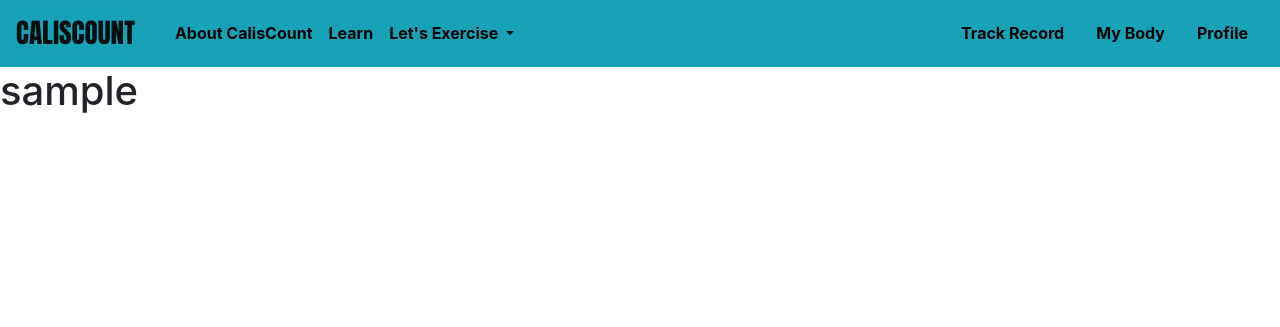
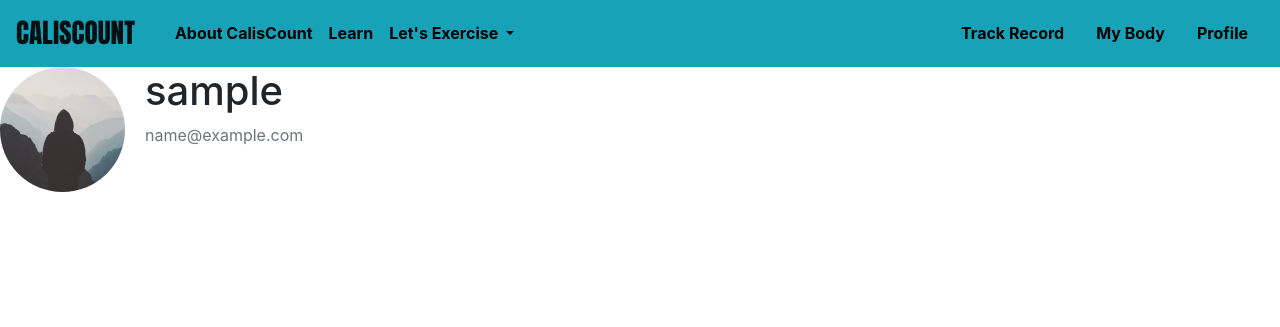
Before and after one commit to mayanksetia13/CalisCount, a Flask app: page /profile in a window 1280 px wide. Shown: the top 327 px of the page. Run offline with Flask 2, Linux system fonts and the light colour scheme; the visitor is signed in with stand-in values (Sample User, id 1); data comes from the database, SQL or seed files in the repository; some libraries are stand-ins or nearby versions.

Commit message:
Account/Profile

```diff
--- a/Calis/calisfit/models.py
+++ b/Calis/calisfit/models.py
@@ -12,7 +12,7 @@ class User(db.Model, UserMixin):
     username = db.Column(db.String(20), unique=True, nullable=False)
     email = db.Column(db.String(120), unique=True, nullable=False)
     image_file = db.Column(db.String(20), unique=False,
-                           nullable=False, default='default.jpeg')
+                           nullable=False, default='default.jpg')
     password = db.Column(db.String(60), nullable=False)
     #mybody = db.relationship('Cred',backref='author',lazy=True)
 
--- a/Calis/calisfit/routes.py
+++ b/Calis/calisfit/routes.py
@@ -70,7 +70,8 @@ def logout():
 @app.route('/profile')
 @login_required
 def profile():
-	return render_template('profile.html',title='Profile')
+	image_file = url_for('static',filename='profile_pics/'+ current_user.image_file)
+	return render_template('profile.html',title='Profile', image_file=image_file)
 
 @app.route('/track')
 @login_required
--- a/Calis/calisfit/static/css/styles.css
+++ b/Calis/calisfit/static/css/styles.css
@@ -56,4 +56,15 @@
     background-attachment: fixed;
 }
 
+.account-img {
+  height: 125px;
+  width: 125px;
+  margin-right: 20px;
+  margin-bottom: 16px;
+}
+
+.account-heading {
+  font-size: 2.5rem;
+}
+
 /* #para-1{} */
--- a/Calis/calisfit/templates/profile.html
+++ b/Calis/calisfit/templates/profile.html
@@ -1,4 +1,13 @@
 {% extends "common.html" %}
 {% block content %}
-	<h1>{{ current_user.username }}</h1>
+	<div class="content-section">
+		<div class="media">
+			<img class="rounded-circle account-img" src="{{ image_file }}">
+			<div class="media-body">
+				<h2 class="account-heading">{{ current_user.username }}</h2>
+				<p class="text-secondary">{{ current_user.email }}</p>
+			</div>
+		</div>
+		<!-- FORM HERE -->
+	</div>
 {% endblock content %}
```
Also changed, not shown: Calis/calisfit/static/profile_pics/default.jpg (added).
